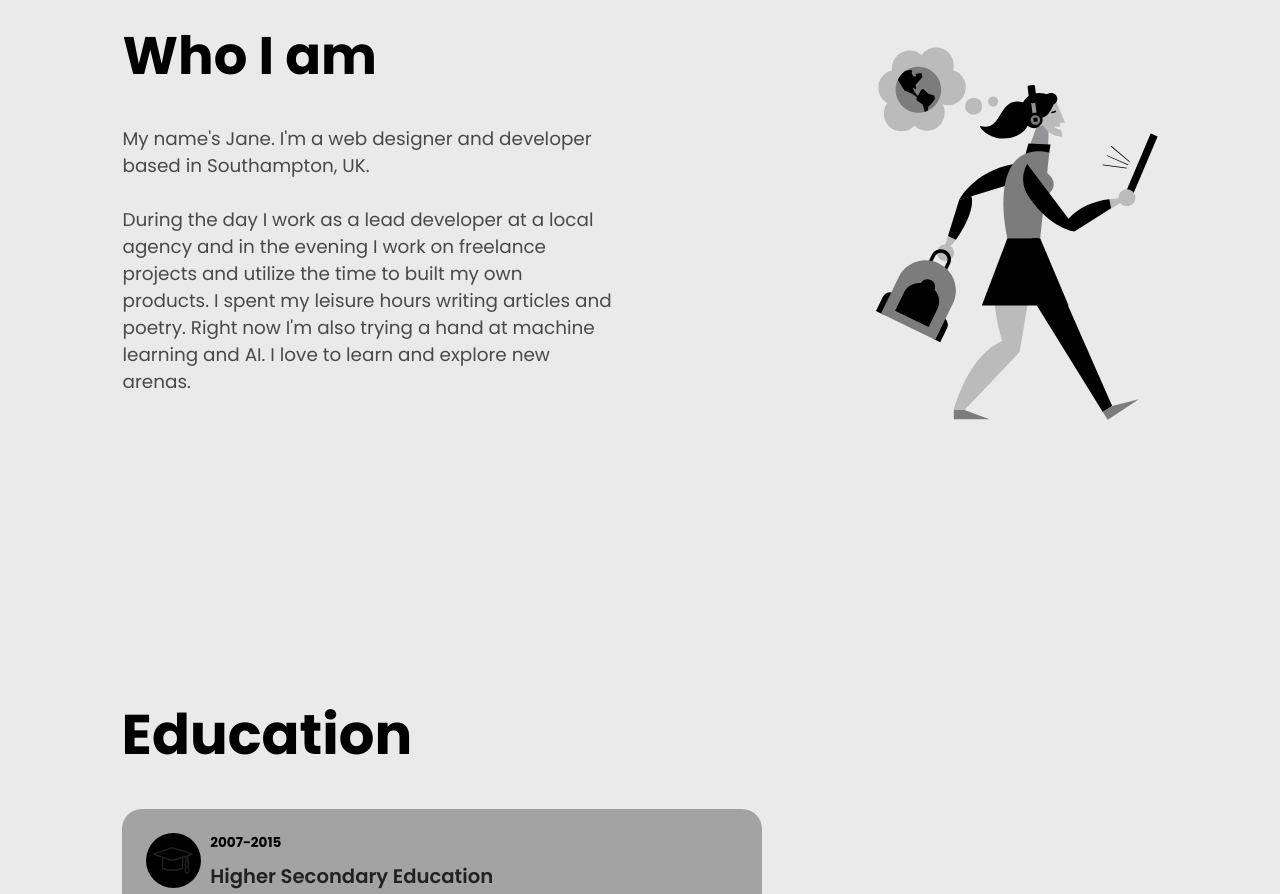
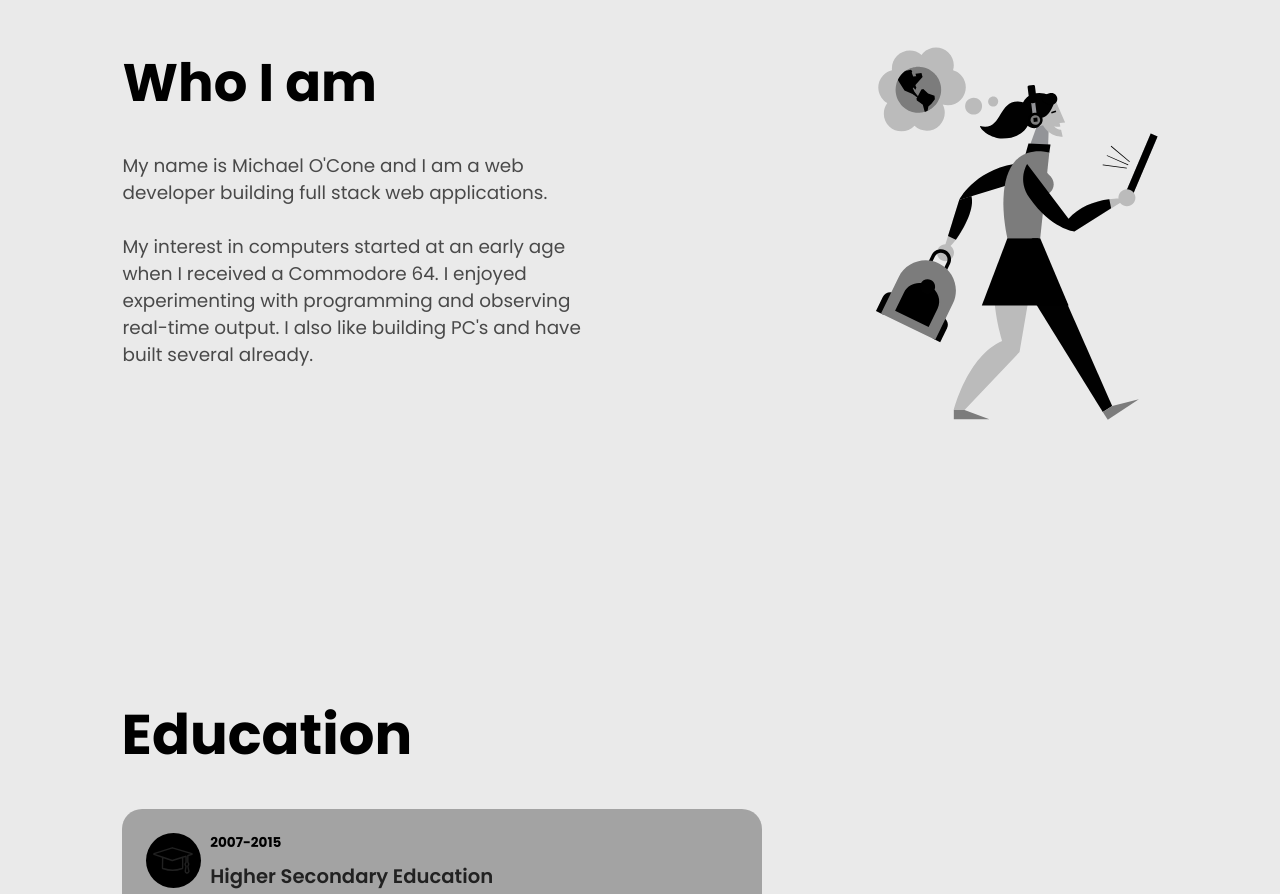
Before and after one commit to michaeloc1/Portfolio-React, a React (Create React App) app: page / in a window 1280 px wide. Shown: the part 940-1834 px from the top of the page. Built offline with nearby package versions, Linux system fonts and the light colour scheme; a web font is replaced by a local one.

Commit message:
Added about me

```diff
--- a/src/data/aboutData.js
+++ b/src/data/aboutData.js
@@ -1,6 +1,6 @@
 export const aboutData = {
     title: "Who I am",
-    description1: "My name's Jane. I'm a web designer and developer based in Southampton, UK.",
-    description2: "During the day I work as a lead developer at a local agency and in the evening I  work on freelance projects and utilize the time to built my own products. I spent my leisure hours writing articles and poetry. Right now I'm also trying a hand at machine learning and AI. I love to learn and explore new arenas.",
+    description1: "My name is Michael O'Cone and I am a web developer building full stack web applications.",
+    description2: "My interest in computers started at an early age when I received a Commodore 64. I enjoyed experimenting with programming and observing real-time output.  I also like building PC's and have built several already.",
     image: 2
 }
```
